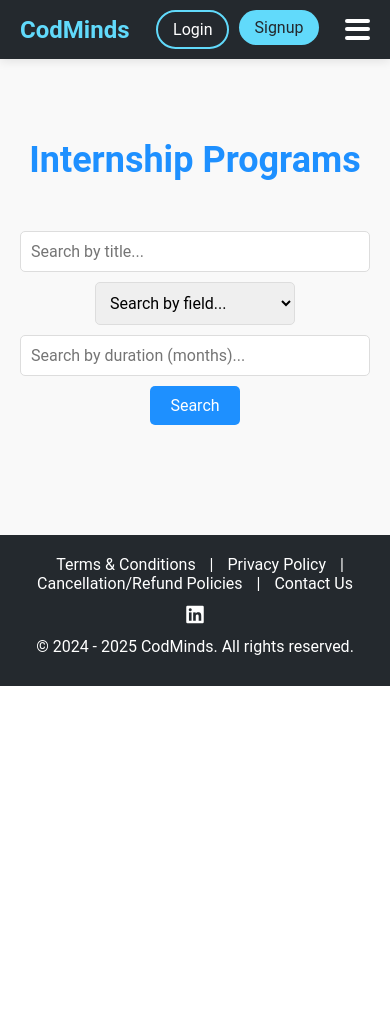
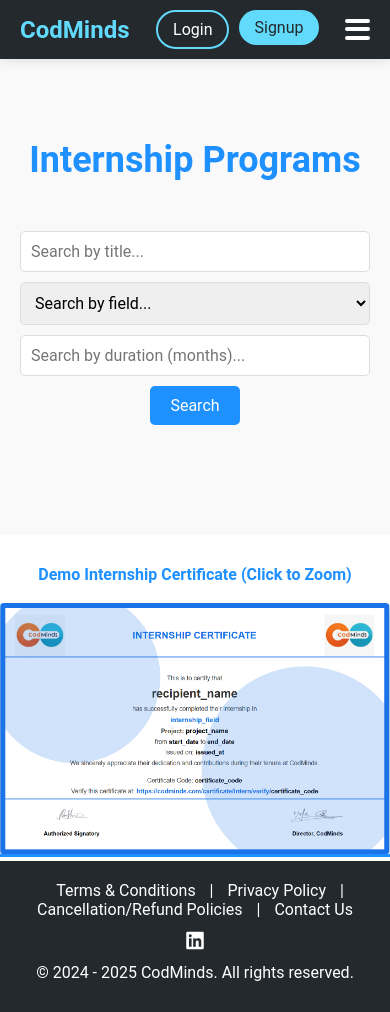
Before and after one commit to ghanshyamvaja11/CodMinds, a Django app: page /servicies/internship-program in a window 390 px wide. Before the commit the page ends 686 px from the top, so only its background shows below. Run offline with Django 5.2, Linux system fonts and the light colour scheme; data that the repository does not hold is empty; parts of the project's set-up code (start-up, migrations or seed data) failed here and were passed over.

Commit message:
demo certificate added in internship_program
demo certificate added in internship_program

```diff
--- a/authority/templates/admin_verify_login_otp.html
+++ b/authority/templates/admin_verify_login_otp.html
@@ -128,7 +128,7 @@
             {% endif %}
             <div class="form-group">
                 <label for="otp">Enter OTP</label>
-                <input type="text" id="otp" name="otp" placeholder="123456" required>
+                <input type="text" id="otp" name="otp" required>
             </div>
             <button type="submit" class="otp-btn">Verify OTP</button>
         </form>
--- a/entry/templates/internship_program.html
+++ b/entry/templates/internship_program.html
@@ -6,31 +6,21 @@
 <!-- Internship Program Section -->
 <section id="internship-program" class="internship-program">
   <h1>Internship Programs</h1>
-  <form
-    method="GET"
-    action="{% url 'internship_program' %}"
-    class="search-form"
-  >
-    <input
-      type="text"
-      name="search"
-      placeholder="Search by title..."
-      value="{{ query }}"
-    />
+
+  <!-- Search Form -->
+  <form method="GET" action="{% url 'internship_program' %}" class="search-form">
+    <input type="text" name="search" placeholder="Search by title..." value="{{ query }}" />
     <select name="field">
         <option value="">Search by field...</option>
         {% for field in fields %}
         <option value="{{ field }}" {% if field == selected_field %}selected{% endif %}>{{ field }}</option>
         {% endfor %}
     </select>
-    <input
-      type="number"
-      name="duration"
-      placeholder="Search by duration (months)..."
-      value="{{ duration }}"
-    />
+    <input type="number" name="duration" placeholder="Search by duration (months)..." value="{{ duration }}" />
     <button type="submit">Search</button>
   </form>
+
+  <!-- Internship Listings -->
   <div class="internship-program-container">
     {% for internship in internships %}
     <div class="program-details">
@@ -38,10 +28,7 @@
       <h3><strong>Project Name:</strong> {{ internship.title }}</h3>
       <p><strong>Field:</strong> {{ internship.field }}</p>
       <p><strong>Duration:</strong> {{ internship.duration }} months</p>
-      <button
-        class="view-button"
-        onclick="showPopup('{{ internship.title }}', '{{ internship.description }}', '{{ internship.field }}', '{{ internship.duration }}')"
-      >
+      <button class="view-button" onclick="showPopup('{{ internship.title }}', '{{ internship.description }}', '{{ internship.field }}', '{{ internship.duration }}')">
         View
       </button>
     </div>
@@ -49,7 +36,13 @@
   </div>
 </section>
 
-<!-- Popup Modal -->
+<!-- Internship Certificate Example -->
+<div class="certificate-container">
+  <p class="certificate-text">Demo Internship Certificate (Click to Zoom)</p><br>
+  <img src="/media/certificates/example_internship.png" alt="Demo Internship Certificate" class="responsive-img" onclick="openCertificatePopup()" />
+</div>
+
+<!-- Popup Modal for Internship Details -->
 <div id="popup-modal" class="popup-modal">
   <div class="popup-content">
     <span class="close" onclick="closePopup()">&times;</span>
@@ -63,7 +56,15 @@
   </div>
 </div>
 
-<!-- Styles specific to internship program page -->
+<!-- Certificate Popup Modal -->
+<div id="certificate-modal" class="popup-modal">
+  <div class="popup-content">
+    <span class="close" onclick="closeCertificatePopup()">&times;</span>
+    <img src="/media/certificates/example_internship.png" alt="Enlarged Certificate" class="enlarged-certificate" />
+  </div>
+</div>
+
+<!-- Styles -->
 <style>
   /* Internship Program Section */
   .internship-program {
@@ -86,18 +87,10 @@
     gap: 10px;
   }
 
-  .search-form input {
+  .search-form input, .search-form select {
     padding: 10px;
     font-size: 16px;
-    width: 200px; /* Adjusted width */
-    border: 1px solid #ddd;
-    border-radius: 5px;
-  }
-
-  .search-form select {
-    padding: 10px;
-    font-size: 16px;
-    width: 200px; /* Set the same width as input boxes */
+    width: 200px;
     border: 1px solid #ddd;
     border-radius: 5px;
   }
@@ -134,23 +127,6 @@
     transform: translateY(-10px);
   }
 
-  .program-details i {
-    font-size: 40px;
-    color: #1e90ff;
-    margin-bottom: 15px;
-  }
-
-  .program-details h3 {
-    font-size: 24px;
-    margin-bottom: 15px;
-    color: #333;
-  }
-
-  .program-details p {
-    font-size: 16px;
-    color: #555;
-  }
-
   .view-button {
     padding: 10px 20px;
     font-size: 16px;
@@ -162,7 +138,29 @@
     margin-top: 10px;
   }
 
-  /* Popup Modal */
+  /* Certificate Section */
+  .certificate-container {
+    text-align: center;
+    margin-top: 30px;
+  }
+
+  .responsive-img {
+    width: 100%;
+    max-width: 600px;
+    height: auto;
+    border-bottom: 3px solid #1e90ff;
+    cursor: pointer;
+  }
+
+  .certificate-text {
+    font-size: 18px;
+    font-weight: bold;
+    color: #1e90ff;
+    margin-top: 10px;
+    transition: color 0.3s;
+  }
+
+  /* Popup Modals */
   .popup-modal {
     display: none;
     position: fixed;
@@ -193,11 +191,17 @@
     font-weight: bold;
   }
 
-  .close:hover,
-  .close:focus {
+  .close:hover {
     color: black;
-    text-decoration: none;
     cursor: pointer;
+  }
+
+  /* Enlarged Certificate */
+  .enlarged-certificate {
+    width: 100%;
+    max-width: 800px;
+    height: auto;
+    border: 3px solid #1e90ff;
   }
 
   @media (max-width: 768px) {
@@ -205,13 +209,21 @@
       flex: 1 1 100%;
     }
 
-    .search-form input {
+    .search-form input, .search-form select {
       width: 100%;
+    }
+
+    .responsive-img {
+      max-width: 100%;
+    }
+
+    .certificate-text {
+      font-size: 16px;
     }
   }
 </style>
 
-<!-- JavaScript for Popup Modal -->
+<!-- JavaScript -->
 <script>
   function showPopup(title, description, field, duration) {
     document.getElementById("popup-title").innerText = title;
@@ -224,6 +236,14 @@
   function closePopup() {
     document.getElementById("popup-modal").style.display = "none";
   }
+
+  function openCertificatePopup() {
+    document.getElementById("certificate-modal").style.display = "block";
+  }
+
+  function closeCertificatePopup() {
+    document.getElementById("certificate-modal").style.display = "none";
+  }
 </script>
 
 {% endblock %}
```
Also changed, not shown: media/certificates/example_internship.png (added), 5 other files.
